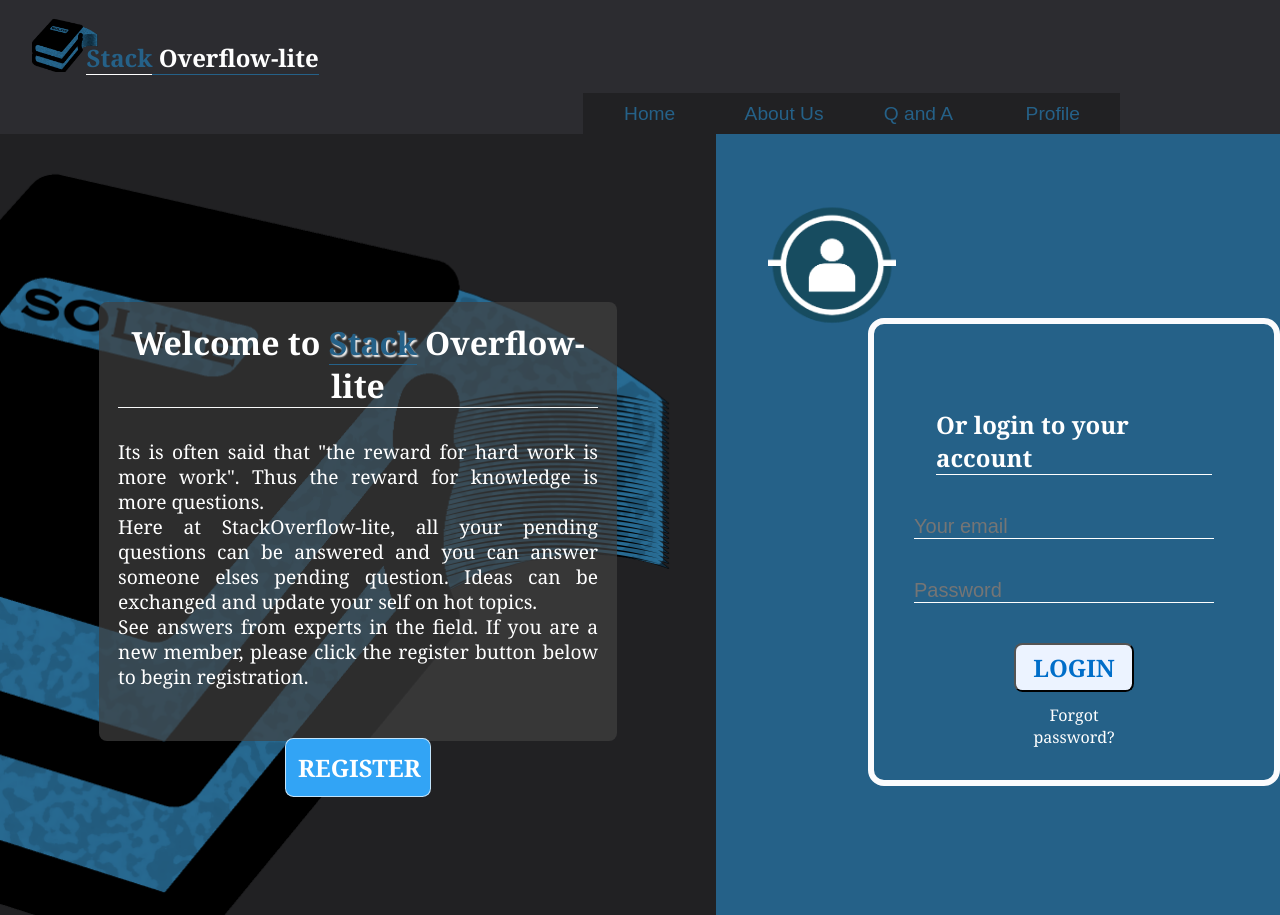
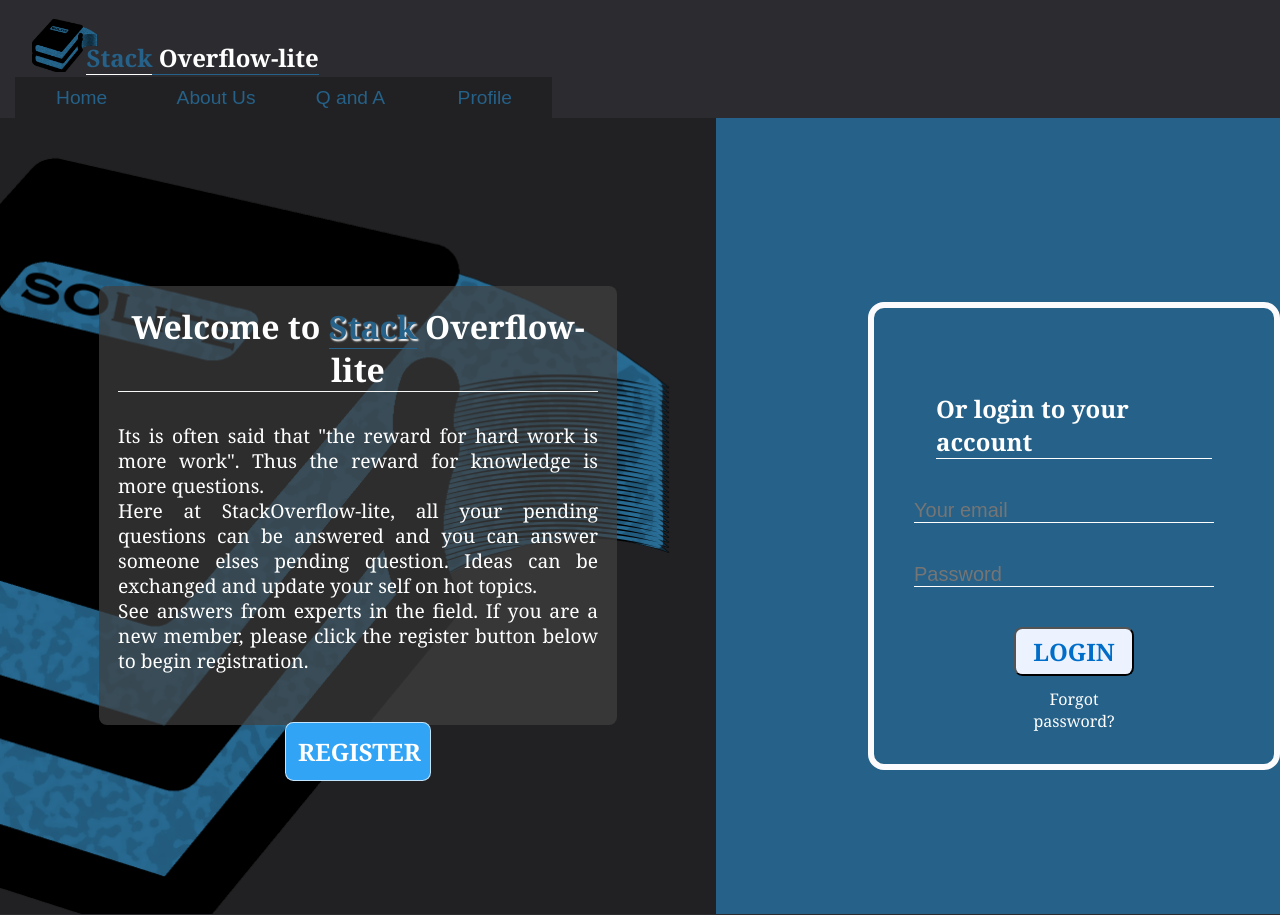
Before and after one commit to shaolinmkz/StackOverflow-lite, a plain HTML site: page ui/welcome.html in a window 1280 px wide. Shown: the top 915 px of the page. Drawn offline with Linux system fonts and the light colour scheme; a script that the page names is missing.

Commit message:
commented the avatar, was finding it hard to position it

```diff
--- a/ui/welcome.css
+++ b/ui/welcome.css
@@ -26,7 +26,7 @@
     width: 4.2em;
     height: 3.5em;
     cursor: pointer;
-    margin: 1em 1em 0 2em;
+    margin: 1em 0 0 2em;
 }
 
 /*-----------Menu--------------*/
@@ -35,8 +35,12 @@
     width: 100%;
 }
 ul.menu {
-    margin: 1em 10em 0 30em;
+    margin: 0 0.5em;
     float: right;
+}
+.control {
+    width: 35em;
+    display: block;
 }
 .menu li {
     list-style: none;
--- a/ui/welcome.html
+++ b/ui/welcome.html
@@ -19,8 +19,8 @@
                 Overflow-lite
             </h2>
         </a>
-
-        <ul class="menu clearfix">
+        <section class="control clearfix">
+            <ul class="menu">
                 <li>
                     <a href="./index.html">Home</a>
                 </li>
@@ -34,6 +34,7 @@
                     <a href="./profile.html">Profile</a>
                 </li>
             </ul>
+        </section>
     </header>
     <div class="wrapper clearfix">
         <section class="reg">
@@ -51,7 +52,7 @@
 
 
         <section class="signin">
-                <img src="./images/avatar.png" alt="avatar" class="avatar" />
+                <!-- <img src="./images/avatar.png" alt="avatar" class="avatar" /> -->
             <div name="Inner-wrapper">
                 <h3>Or login to your account</h3>
                 <form>
```
Lines whose indentation alone changed are shown as unchanged.
